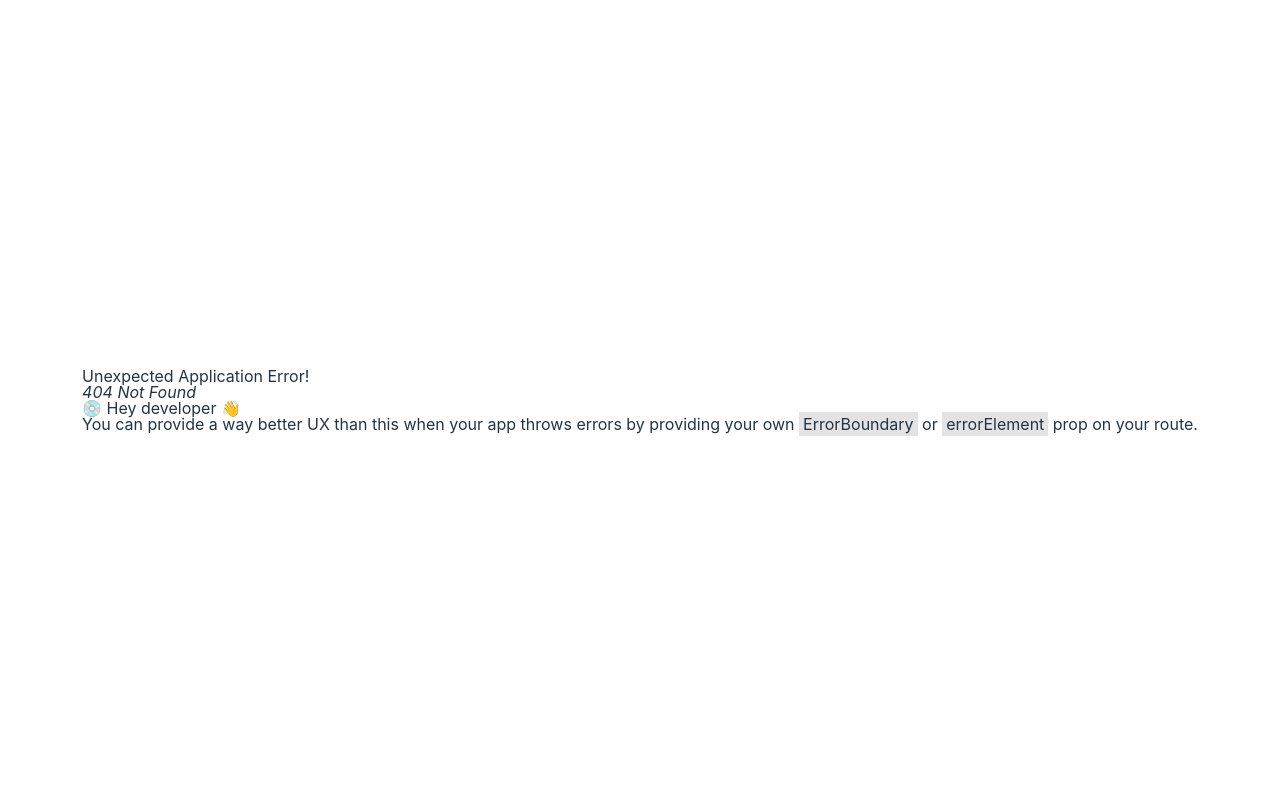
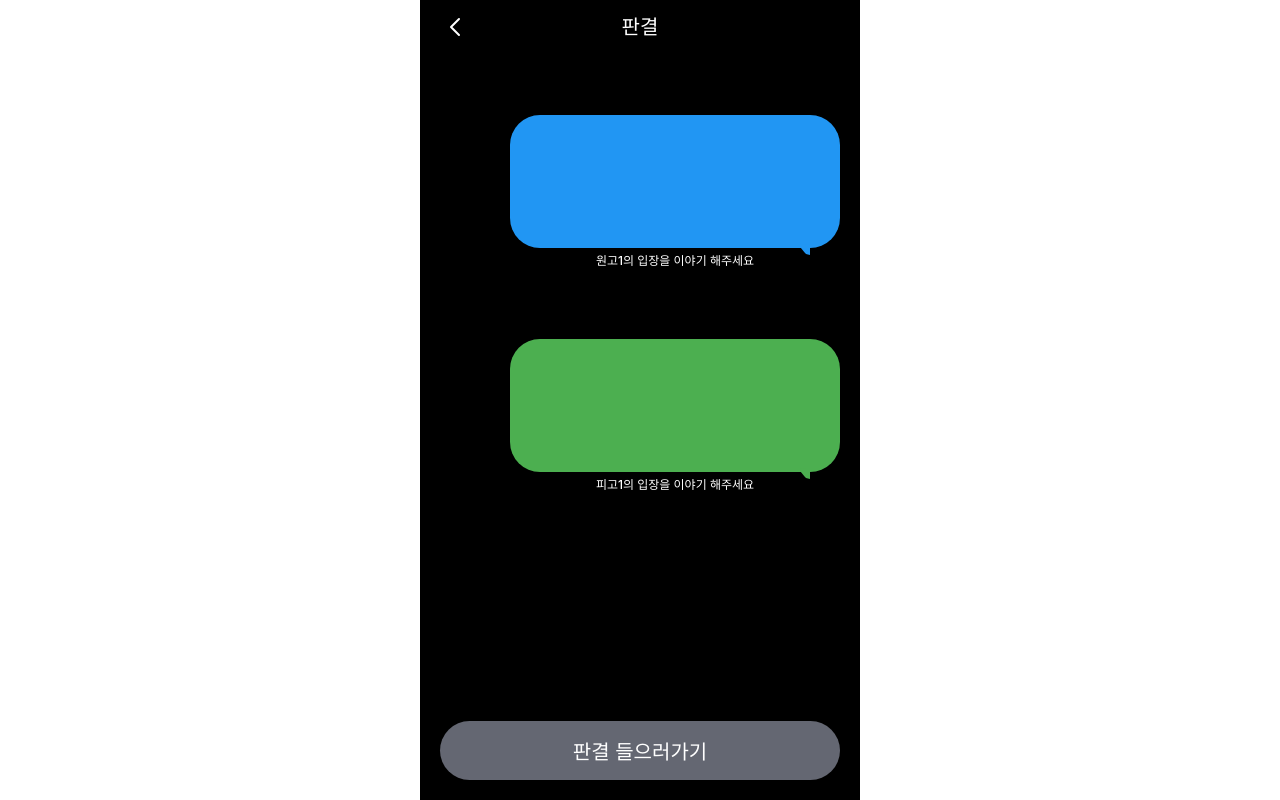
Before and after one commit to umc-7th-hack-team-n/n-front, a React (Vite) app: page /judge-input in a window 1280 px wide. Before the commit this address had no page. Built offline with nearby package versions, Linux system fonts and the light colour scheme.

Commit message:
:art: style: 판결전 입장 입력 페이지 구현

```diff
--- /dev/null
+++ b/src/pages/judge/ui/JudgeInputPage.tsx
@@ -0,0 +1,79 @@
+import AppBar from "@shared/ui/AppBar.tsx";
+import { HeaderAction } from "@shared/types";
+import { useNavigate } from "react-router";
+import IcLeftArrow from "@icon/ic-left-arrow.svg";
+import Bubble from "@pages/judge/components/Bubble.tsx";
+import styled from "styled-components";
+import { useState } from "react";
+
+const JudgeInputPage = () => {
+  const navigate = useNavigate();
+  const leftHeaderAction: HeaderAction = { icon: IcLeftArrow, onClick: () => navigate(-1) };
+  const [plaintiffStory, setPlaintiffStory] = useState('');
+  const [defendantStory, setDefendantStory] = useState('');
+
+  const changePlaintiffStory = (e: React.ChangeEvent<HTMLTextAreaElement>) => {
+    setPlaintiffStory(e.target.value);
+  }
+
+  const changeDefendantStory = (e: React.ChangeEvent<HTMLTextAreaElement>) => {
+    setDefendantStory(e.target.value);
+  }
+
+
+  return (
+    <>
+      <AppBar leftHeaderAction={leftHeaderAction} title="판결" />
+      <Container>
+        <InputContainer>
+          <Bubble type="plaintiff" value={plaintiffStory} handler={changePlaintiffStory}/>
+          <Bubble type="defendant" value={defendantStory} handler={changeDefendantStory} />
+        </InputContainer>
+        <ButtonContainer>
+          <Button>판결 들으러가기</Button>
+        </ButtonContainer>
+      </Container>
+    </>
+  );
+};
+
+export default JudgeInputPage;
+
+const Container = styled.div`
+  display: flex;
+  height: 100%;
+  flex-direction: column;
+  overflow-y: scroll;
+`;
+
+const InputContainer = styled.div`
+  margin-top: 61px;
+  display: flex;
+  flex-direction: column;
+  padding: 0 20px 0 90px;
+  gap: 72px;
+`;
+
+const ButtonContainer = styled.div`
+  display: flex;
+  flex-direction: column;
+  justify-content: flex-end;
+  height: 100%;
+  padding: 20px;
+  width: 100%;
+  max-width: 440px;
+`;
+
+
+const Button = styled.button`
+  width: 100%;
+  background-color: #646772;
+  color: white;
+  font-size: 20px;
+  font-weight: 400;
+  border: none;
+  outline: none;
+  cursor: pointer;
+  padding: 15px;
+  border-radius: 30px;
+`;
```
Also changed, not shown: src/app/routes/Router.tsx (+6 -1 lines).
